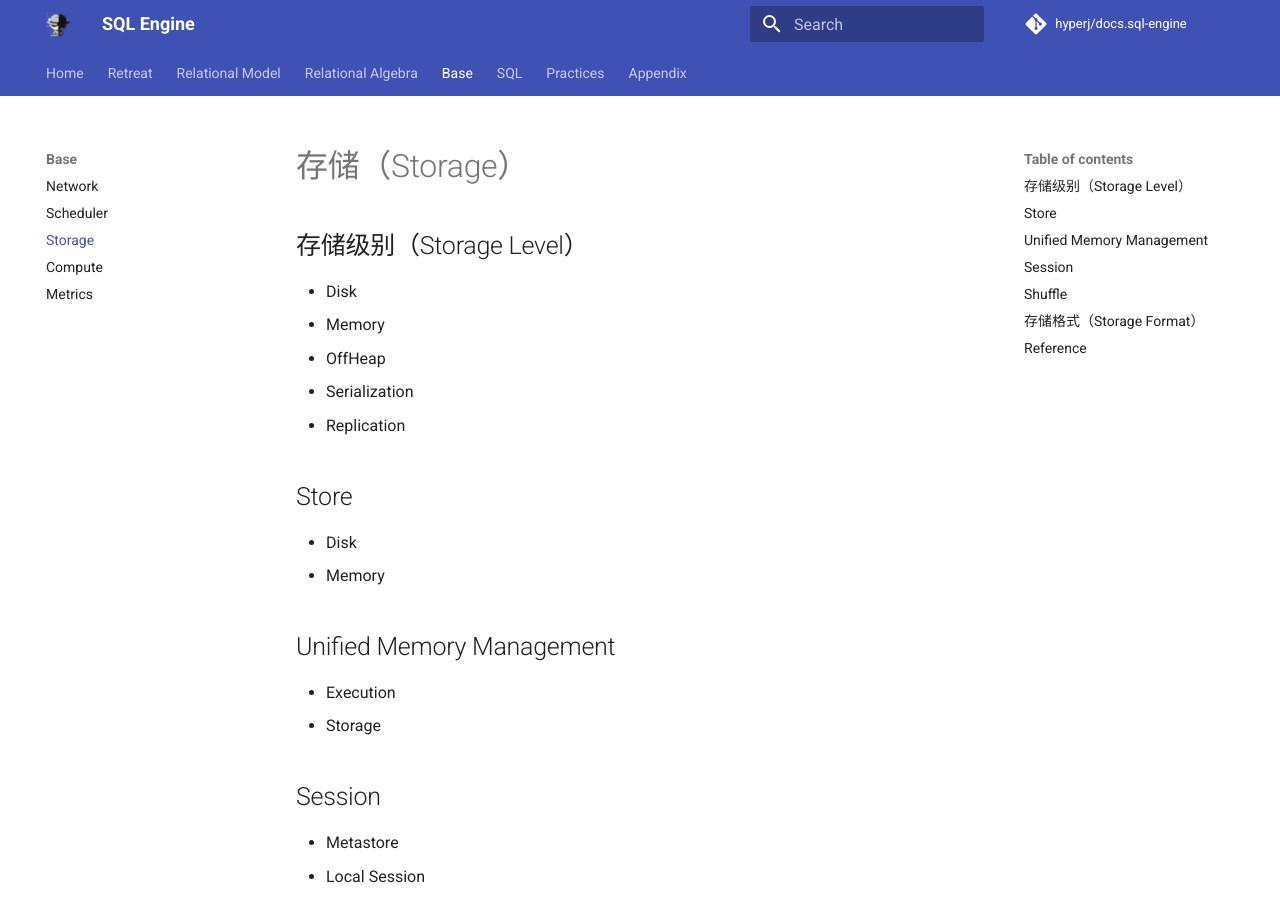
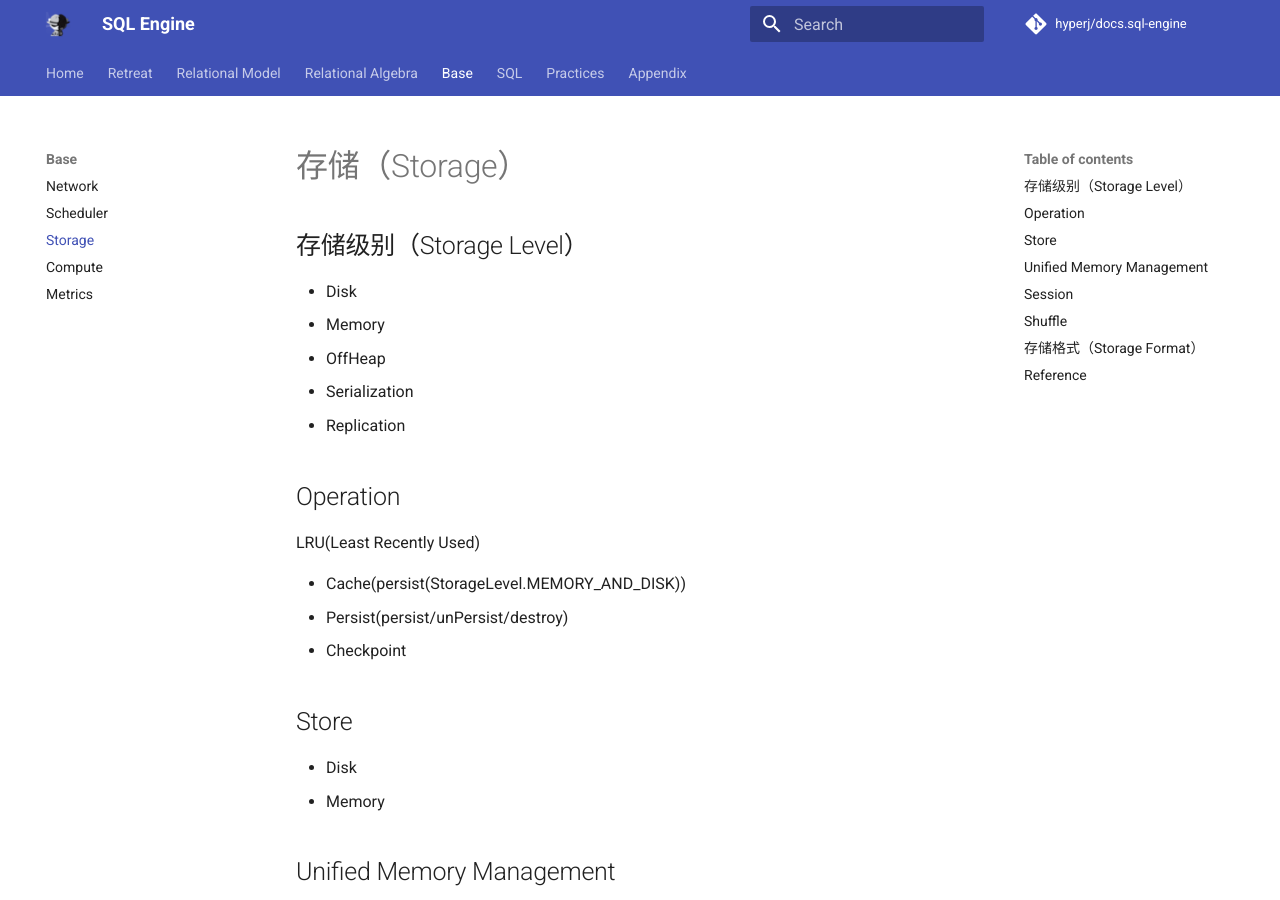
Before and after one commit to hyperj/note.sql-engine, an MkDocs documentation site: the page built from docs/storage.md, in a window 1280 px wide and 900 px high. Built offline with MkDocs 1.6.1 and Material for MkDocs 9.7.7, drawn with Linux system fonts in a browser that asks for light colours; comment, search, counter and statistics services are not loaded.

Commit message:
update pages

```diff
--- a/docs/storage.md
+++ b/docs/storage.md
@@ -7,6 +7,14 @@
 * OffHeap
 * Serialization
 * Replication
+
+## Operation
+
+LRU(Least Recently Used)
+
+* Cache(persist(StorageLevel.MEMORY_AND_DISK))
+* Persist(persist/unPersist/destroy)
+* Checkpoint
 
 ## Store
 
```
